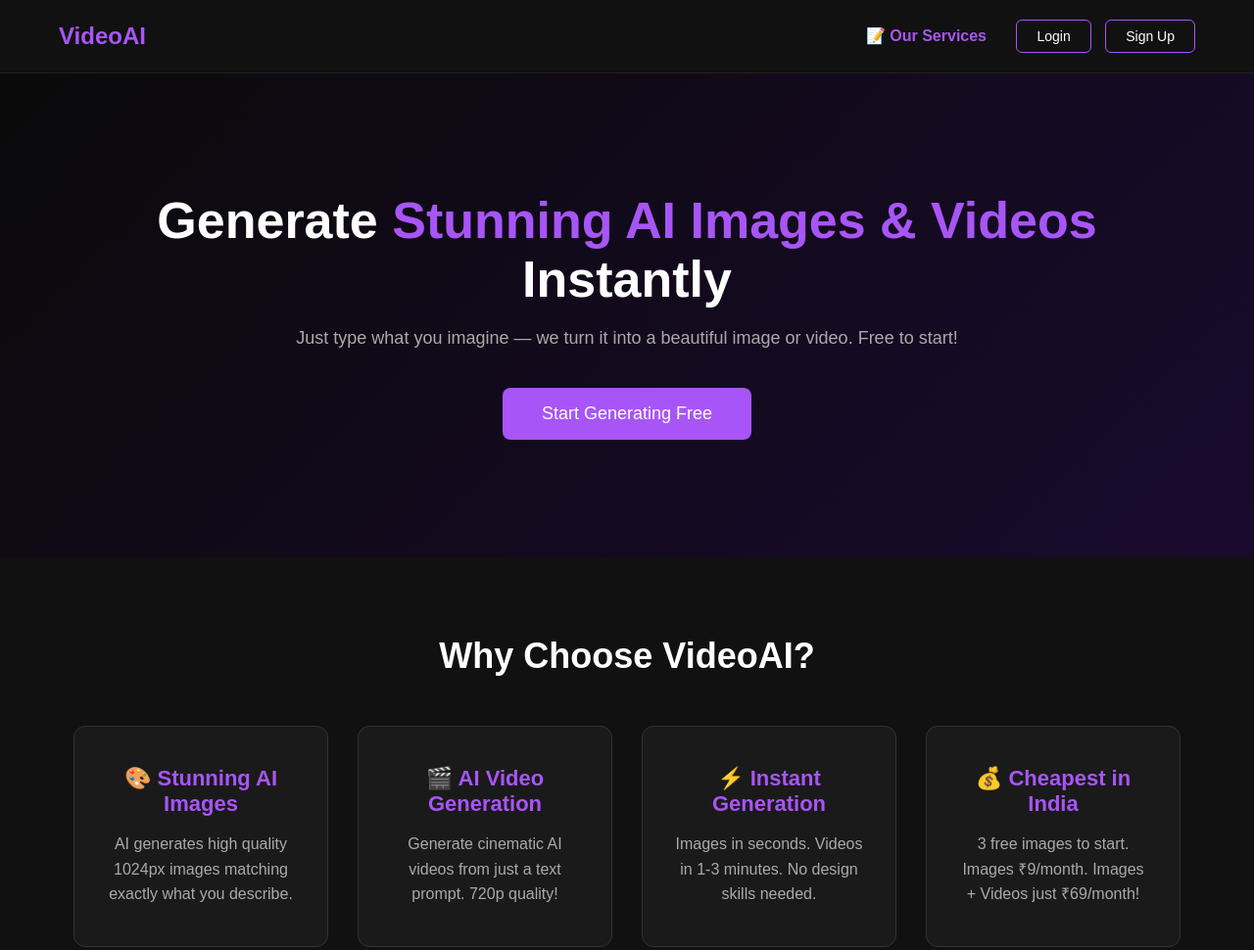
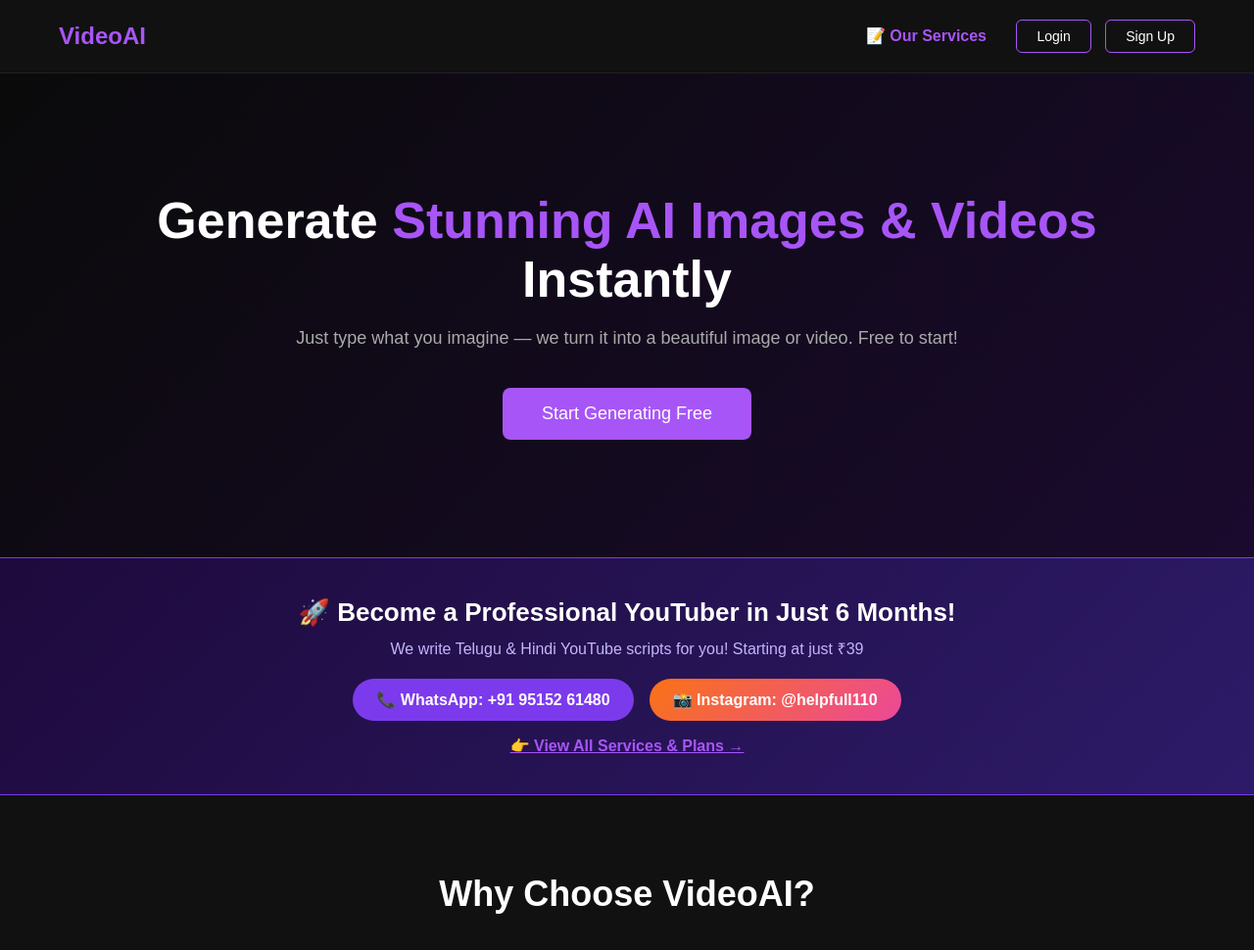
Before and after one commit to prudhvi799/ai-video-platform, a plain HTML site: page index.html in a window 1280 px wide. Shown: the top 970 px of the page at 98% size. Drawn offline with Linux system fonts and the light colour scheme.

Commit message:
add YouTube services banner to homepage

```diff
--- a/index.html
+++ b/index.html
@@ -19,6 +19,17 @@
       <h1>Generate <span>Stunning AI Images & Videos</span> Instantly</h1>
       <p>Just type what you imagine — we turn it into a beautiful image or video. Free to start!</p>
       <button id="startBtn">Start Generating Free</button>
+    </section>
+
+    <!-- Services Banner -->
+    <section style="background:linear-gradient(135deg,#1e0a3c,#2d1b69); padding:40px 20px; text-align:center; border-top:1px solid #7c3aed; border-bottom:1px solid #7c3aed;">
+      <h2 style="font-size:26px; color:white; margin-bottom:10px;">🚀 Become a Professional YouTuber in Just 6 Months!</h2>
+      <p style="color:#c4b5fd; margin-bottom:20px;">We write Telugu & Hindi YouTube scripts for you! Starting at just ₹39</p>
+      <div style="display:flex; justify-content:center; align-items:center; gap:16px; flex-wrap:wrap; margin-bottom:16px;">
+        <a href="https://wa.me/919515261480" style="background:#7c3aed; color:white; padding:12px 24px; border-radius:30px; text-decoration:none; font-weight:bold;">📞 WhatsApp: +91 95152 61480</a>
+        <a href="https://instagram.com/helpfull110" style="background:linear-gradient(135deg,#f97316,#ec4899); color:white; padding:12px 24px; border-radius:30px; text-decoration:none; font-weight:bold;">📸 Instagram: @helpfull110</a>
+      </div>
+      <a href="/pricing.html" style="color:#a855f7; font-size:16px; font-weight:bold;">👉 View All Services & Plans →</a>
     </section>
 
     <section class="features">
```
